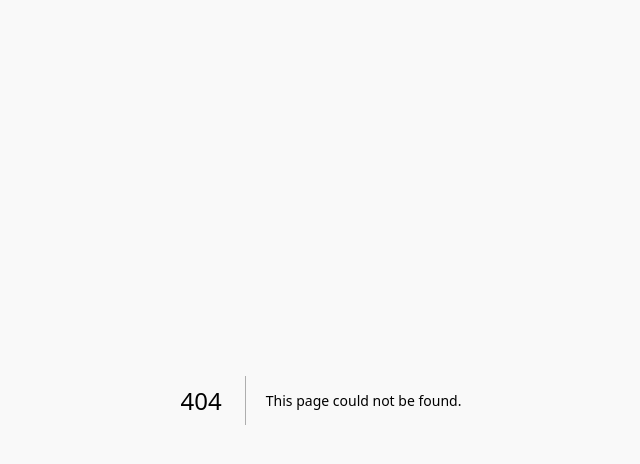
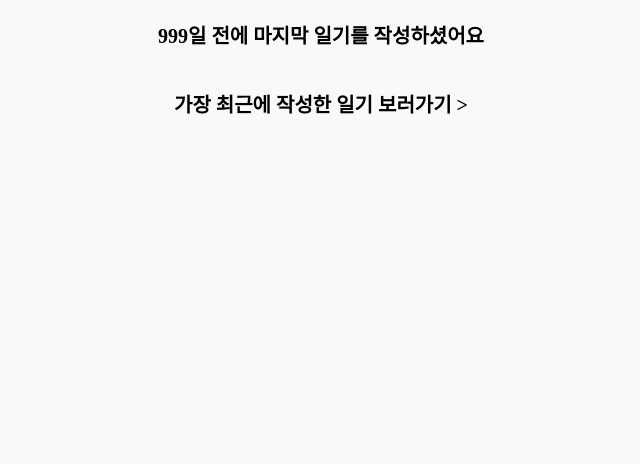
Before and after one commit to ksnd0297/lucky-diary, a Next.js app: page /home/components/BeforeWrite in a window 1280 px wide. Before the commit this address had no page. Shown: the top 464 px of the page, without its empty margins (319-959 px from the left). Built offline with nearby package versions, Linux system fonts and the light colour scheme; a web font is replaced by a local one.

Commit message:
feat : 중간 문구 컴포넌트 제작

```diff
--- /dev/null
+++ b/src/pages/home/components/BeforeWrite.tsx
@@ -0,0 +1,27 @@
+import { styled } from "styled-components";
+
+function BeforeWrite() {
+  return (
+    <Wrapper>
+    <P fontWeight={600}>999일 전에 마지막 일기를 작성하셨어요</P>
+    <P fontWeight={800}>가장 최근에 작성한 일기 보러가기 {'>'}</P>
+    </Wrapper>
+  )
+}
+
+export default BeforeWrite;
+
+const Wrapper = styled.div`
+  width: 100%;
+  height: 10%;
+
+  display: flex;
+  flex-direction: column;
+  align-items: center;
+  justify-content: space-around;
+`
+
+const P = styled.p<{fontWeight?: number}>`
+  font-size: 20px;
+  font-weight: ${props => props.fontWeight}
+`
```
